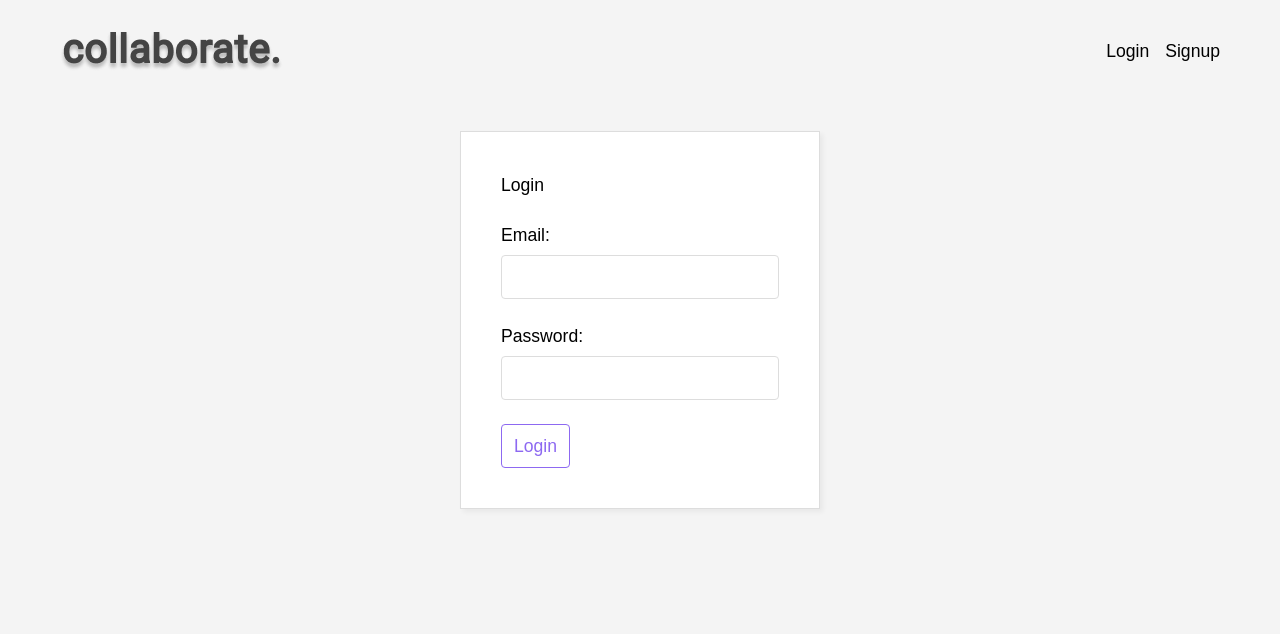
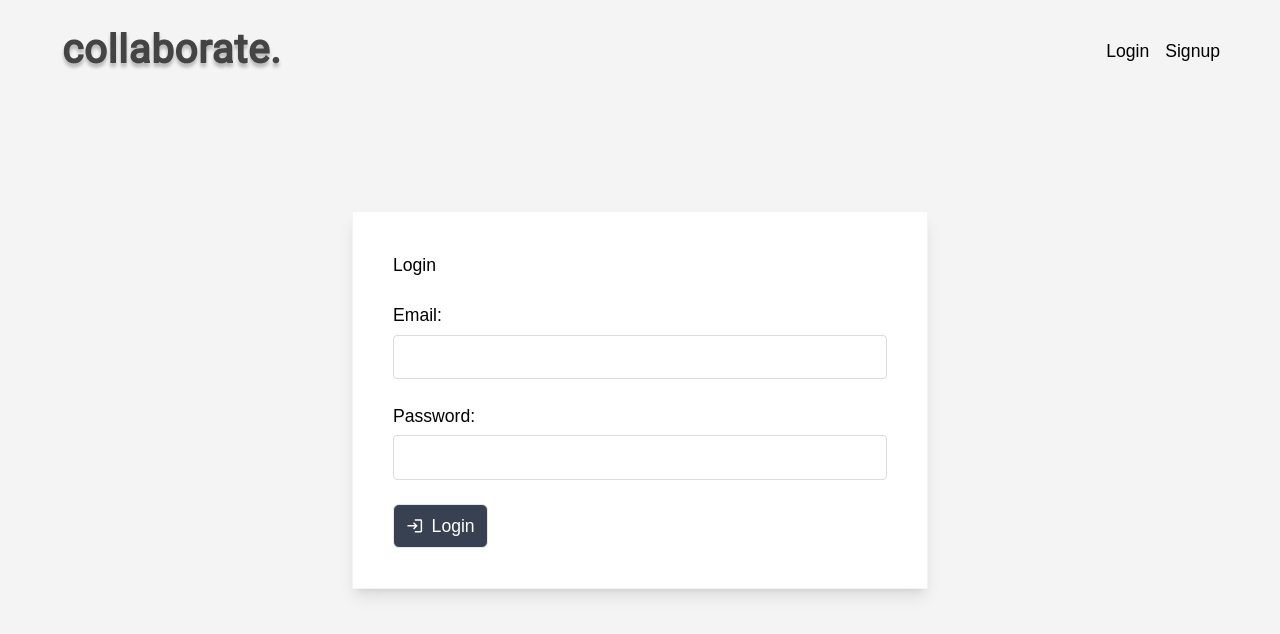
Before and after one commit to kzisopoulos/collaborate, a React (Create React App) app: page /login in a window 1280 px wide. Shown: the top 634 px of the page. Built offline with nearby package versions, Linux system fonts and the light colour scheme; no server answers.

Commit message:
Refactored Login page

```diff
--- a/src/pages/login/Login.tsx
+++ b/src/pages/login/Login.tsx
@@ -1,7 +1,6 @@
-import "./Login.css";
-
-import React, { useState } from "react";
+import { useState } from "react";
 import { useLogin } from "../../hooks/useLogin";
+import { MdOutlineLogin, MdOutlineRotateRight } from "react-icons/md";
 
 const Signup = () => {
   const [email, setEmail] = useState("");
@@ -14,8 +13,17 @@ const Signup = () => {
     setEmail("");
     setPassword("");
   };
+
+  const renderedIcon = isPending ? (
+    <MdOutlineRotateRight className="animate-spin" />
+  ) : (
+    <MdOutlineLogin className="" />
+  );
   return (
-    <form className="auth-form" onSubmit={handleSubmit}>
+    <div className=" h-[calc(100vh-142px)] grid place-items-center">
+      <form
+        className="max-w-xl w-full border p-10 border-gray-100 bg-white shadow-lg"
+        onSubmit={handleSubmit}>
         <h2>Login</h2>
         <label>
           <span>Email: </span>
@@ -36,14 +44,14 @@ const Signup = () => {
           />
         </label>
 
-      {!isPending && <button className="btn">Login</button>}
-      {isPending && (
-        <button className="btn" disabled>
-          Logging in
+        <button className="flex items-center gap-2 border px-3 py-2 rounded-md bg-gray-700 text-white">
+          {renderedIcon}
+          Login
         </button>
-      )}
+
         {error && <div className="error">{error.message}</div>}
       </form>
+    </div>
   );
 };
 
--- a/src/pages/signup/Signup.css
+++ /dev/null
@@ -1,8 +0,0 @@
-.auth-form {
-  max-width: 360px;
-  margin: 60px auto;
-  padding: 40px;
-  border: 1px solid #ddd;
-  box-shadow: 3px 3px 5px rgba(0, 0, 0, 0.05);
-  background: #fff;
-}
--- a/src/pages/signup/Signup.tsx
+++ b/src/pages/signup/Signup.tsx
@@ -1,5 +1,3 @@
-import "./Signup.css";
-
 import { useState } from "react";
 import useSignup from "../../hooks/useSignup";
 
```
Also changed, not shown: src/pages/login/Login.css (deleted). Lines whose indentation alone changed are shown as unchanged.
